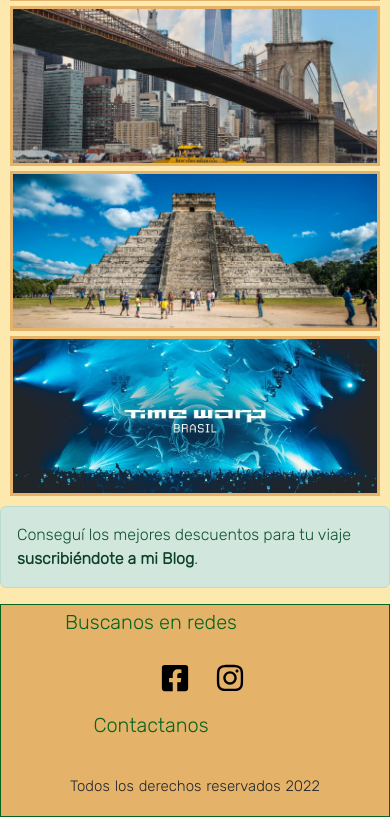
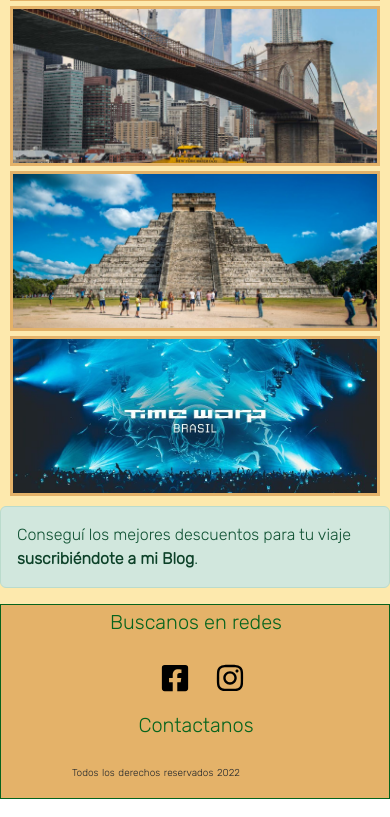
Before and after one commit to milenajaz/bitacora-deviaje, a plain HTML site: page index.html in a window 390 px wide. Shown: the part 1190-2007 px from the top of the page. Drawn offline with nearby package versions, Linux system fonts and the light colour scheme; a web font is replaced by a local one.

Commit message:
Segunda entrega proyecto final

```diff
--- a/css/styles.css
+++ b/css/styles.css
@@ -658,7 +658,7 @@ p { /* TEXTOS DESCRIPTIVOS E INFO */
 footer{
     display: flex;
     flex-direction: column;
-    justify-content: center;
+    justify-content:flex-start;
 }
 
 .footer__redsocial {
@@ -670,9 +670,10 @@ footer{
 .footer__title {
     display: flex;
     justify-content: center;
-    color:#06641d;
     padding: 5px;
     font-size: 20px;
+    width: 100vw;
+    height: 40px;
 }
 
 /* LOGO REDES */
@@ -685,6 +686,7 @@ footer{
 }
 
 .footer__contacto {
+    width: 100vw;
     height: 40px;
     padding: 5px;
 }
@@ -692,15 +694,17 @@ footer{
 .footer__derechos {
     display: flex;
     justify-content:center;
+    width: 100vw;
 }
 
 .parrafo_derechos { /* TEXTOS DESCRIPTIVOS E INFO */
-    font-size: 15px;
-    width: 400px;
+    font-size: 10px;
+    width: 250px;
+    height: 20px;
     word-spacing: 1px;
     line-height: 10px;
-    text-align: center;
-    padding: 5px
+    padding: 1px;
+    margin: 1px;
 }
 
 /*  media querie TABLA */
```
